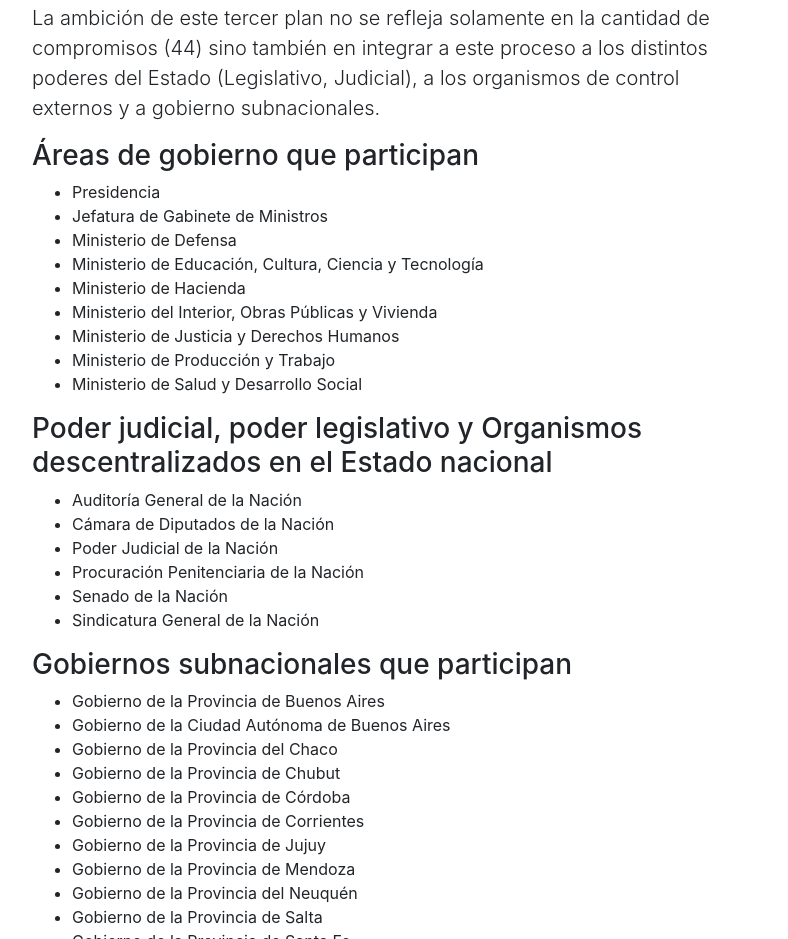
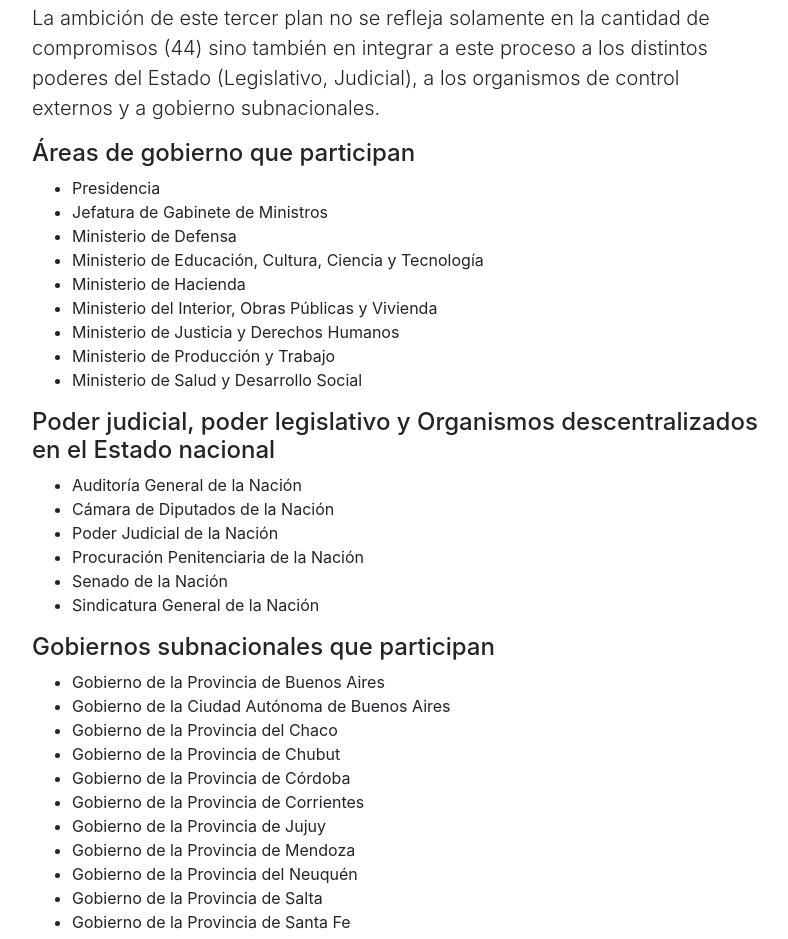
Before and after one commit to matifernandez/argentina-ogp, a website with bundled scripts: page index.html in a window 1280 px wide. Shown: the part 1162-2101 px from the top of the page, without its empty margins (243-1031 px from the left). Built offline with nearby package versions, Linux system fonts and the light colour scheme; a script that the page names is missing.

Commit message:
Update index.html

```diff
--- a/index.html
+++ b/index.html
@@ -61,7 +61,7 @@
             <p class="lead">En este momento nos encontramos en la mitad de proceso de implementación del tercer plan. Dicho proceso contempla distintas etapas de evaluación, externas e internas. Podemos mencionar como destacables: la publicación de un informe de autoevaluación al finalizar cada ciclo de ejecución (12 meses) y una evaluación independiente (IRM) al finalizar el primer año de implementación y al término del Plan (2 años).</p>
             <p class="lead">La ambición de este tercer plan no se refleja solamente en la cantidad de compromisos (44) sino también en integrar a este proceso a los distintos poderes del Estado (Legislativo, Judicial), a los organismos de control externos y a gobierno subnacionales.</p>
 
-            <h3>Áreas de gobierno que participan</h3>
+            <h4>Áreas de gobierno que participan</h4>
             <ul>
               <li>Presidencia</li>
               <li>Jefatura de Gabinete de Ministros</li>
@@ -74,7 +74,7 @@
               <li>Ministerio de Salud y Desarrollo Social</li>
             </ul>
 
-            <h3>Poder judicial, poder legislativo y Organismos descentralizados en el Estado nacional</h3>
+            <h4>Poder judicial, poder legislativo y Organismos descentralizados en el Estado nacional</h4>
             <ul>
             <li>Auditoría General de la Nación</li>
             <li>Cámara de Diputados de la Nación</li>
@@ -84,7 +84,7 @@
             <li>Sindicatura General de la Nación</li>
             </ul>
 
-            <h3>Gobiernos subnacionales que participan</h3>
+            <h4>Gobiernos subnacionales que participan</h4>
             <ul>
             <li>Gobierno de la Provincia de Buenos Aires</li>
             <li>Gobierno de la Ciudad Autónoma de Buenos Aires</li>
@@ -126,6 +126,9 @@
       </div>
     </section>
 
+    <div class="flourish-embed" data-src="visualisation/107103"></div><script src="https://public.flourish.studio/resources/embed.js"></script>
+
+
     <!-- Footer -->
     <footer class="py-5 bg-dark">
       <div class="container">
```
